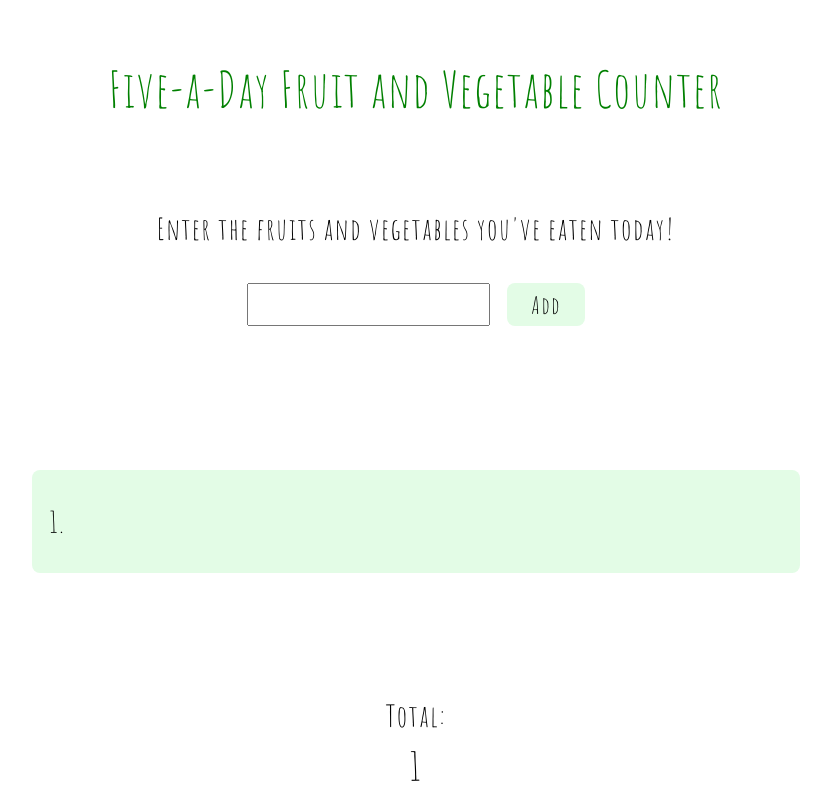
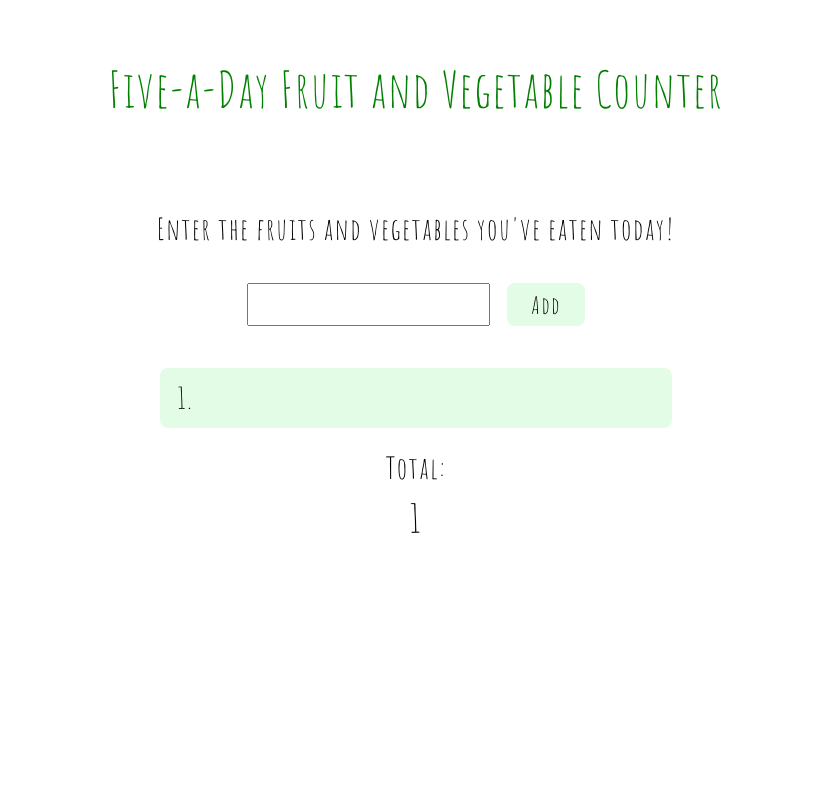
Before and after one commit to amberjohnsonsmile/five-a-day, a plain HTML site: page five-a-day.html in a window 1280 px wide. Both pictures are taken after a click on the link "Add". Shown: the whole page, without its empty margins (224-1055 px from the left). Drawn offline with nearby package versions, Linux system fonts and the light colour scheme.

Commit message:
More styling

```diff
--- a/five-a-day.css
+++ b/five-a-day.css
@@ -83,23 +83,6 @@ input {
 	font-size: 30px;
 }
 
-h3 {
-  font-size: 40px;
-}
-
-.list {
-  /* fix number alignment issue */
-	text-align: left;
-	margin: 10% 20%;
-	background: #e3fce6;
-	font-size: 30px;
-	border-radius: 8px;
-}
-
-li {
-	padding: 5%;
-}
-
 /* Style add button */
 #button {
 	background: #e3fce6;
@@ -110,14 +93,31 @@ li {
 	color: black;
 }
 
+h3 {
+  font-size: 40px;
+}
+
+.list {
+  /* fix number alignment issue */
+	text-align: left;
+	margin: 2% 30%;
+	background: #e3fce6;
+	font-size: 30px;
+	border-radius: 8px;
+}
+
+li {
+	padding: 0.5em;
+}
+
+.green-border {
+	outline-color: #e3fce6;
+}
+
 /* Clear input after adding */
 /* Box around total, font */
-/* Button styling */
 /* Color input box */
-/* List styling */
 /* Make able to press ENTER instead of pushing button (jQuery?) */
-/* Change .list background color and fix margins */
-/* Choose input color styles */
-/* Increase letter spacing */
+/* Message when you get to five */
 
 /* Should I put the list on the L and total on the R? */
--- a/five-a-day.html
+++ b/five-a-day.html
@@ -2,7 +2,7 @@
 <!-- Five-a-day fruit and vegetable counter using JavaScript -->
 <html>
 <head>
-  <title>5 a Day!</title>
+  <title>Five-a-Day!</title>
   <meta charset="utf-8">
   <link type="text/css" rel="stylesheet" href="five-a-day.css">
   <link href="https://fonts.googleapis.com/css?family=Amatic+SC" rel="stylesheet">
--- a/five-a-day.js
+++ b/five-a-day.js
@@ -10,6 +10,9 @@ $(document).ready(function() {
     $('#total-number').remove();
     $('.total').append('<h3 id="total-number">' + total + '</h3>');
   });
+  $('input').focus(function () {
+    $(this).addClass('green-border');
+  });
 });
 
 // Change mouse to "clickable" when hovering over button
```
